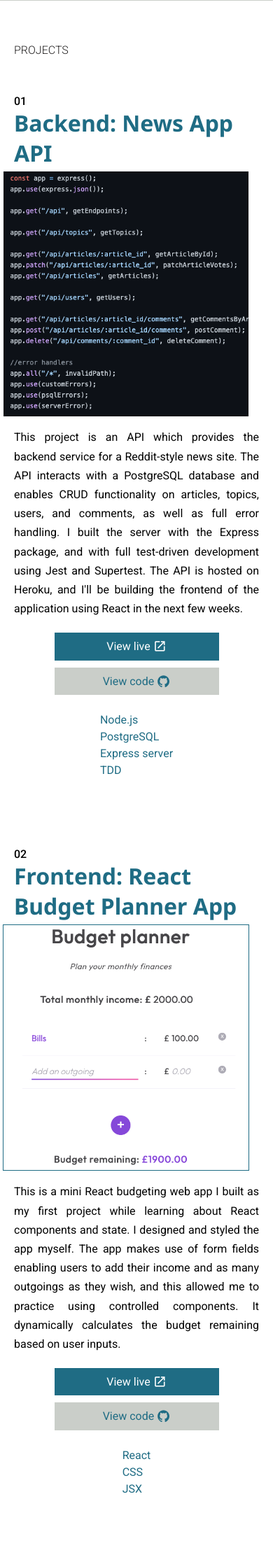
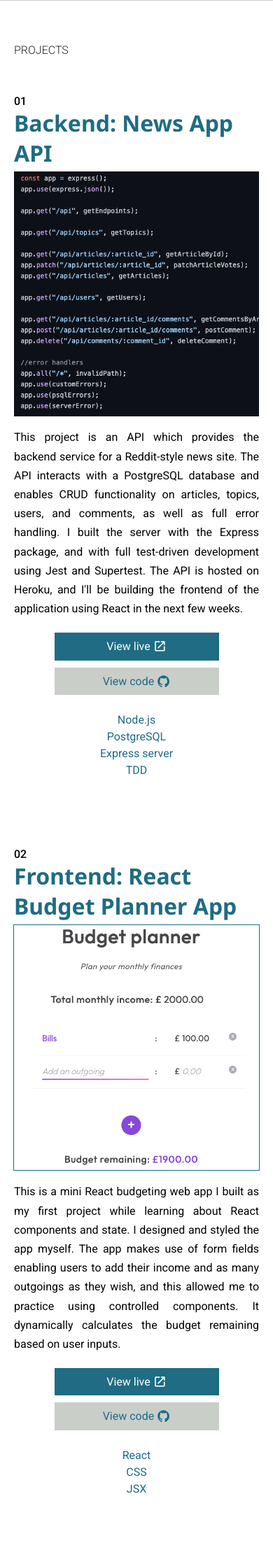
Before and after one commit to Chl0e-g/portfolio-website, a PHP site: page / in a window 390 px wide. Shown: the part 924-3159 px from the top of the page at 70% size. Run offline with PHP 8.4, Linux system fonts and the light colour scheme.

Commit message:
fix mobile image display centering

```diff
--- a/styles/_projects.scss
+++ b/styles/_projects.scss
@@ -11,7 +11,7 @@
     line-height: 1.7rem;
   }
   img {
-    margin-right: 30px;
+    padding-right: 30px;
     max-width: 30vw;
     float: left;
   }
@@ -101,6 +101,7 @@
     li {
       display: block;
       margin: 5px 0px;
+      text-align: center;
     }
   }
 }
--- a/styles/style.css
+++ b/styles/style.css
@@ -334,7 +334,7 @@ nav a.current {
 }
 
 #projects img {
-  margin-right: 30px;
+  padding-right: 30px;
   max-width: 30vw;
   float: left;
 }
@@ -446,6 +446,7 @@ nav a.current {
   #projects li {
     display: block;
     margin: 5px 0px;
+    text-align: center;
   }
 }
 
```
Also changed, not shown: 1 other file.
